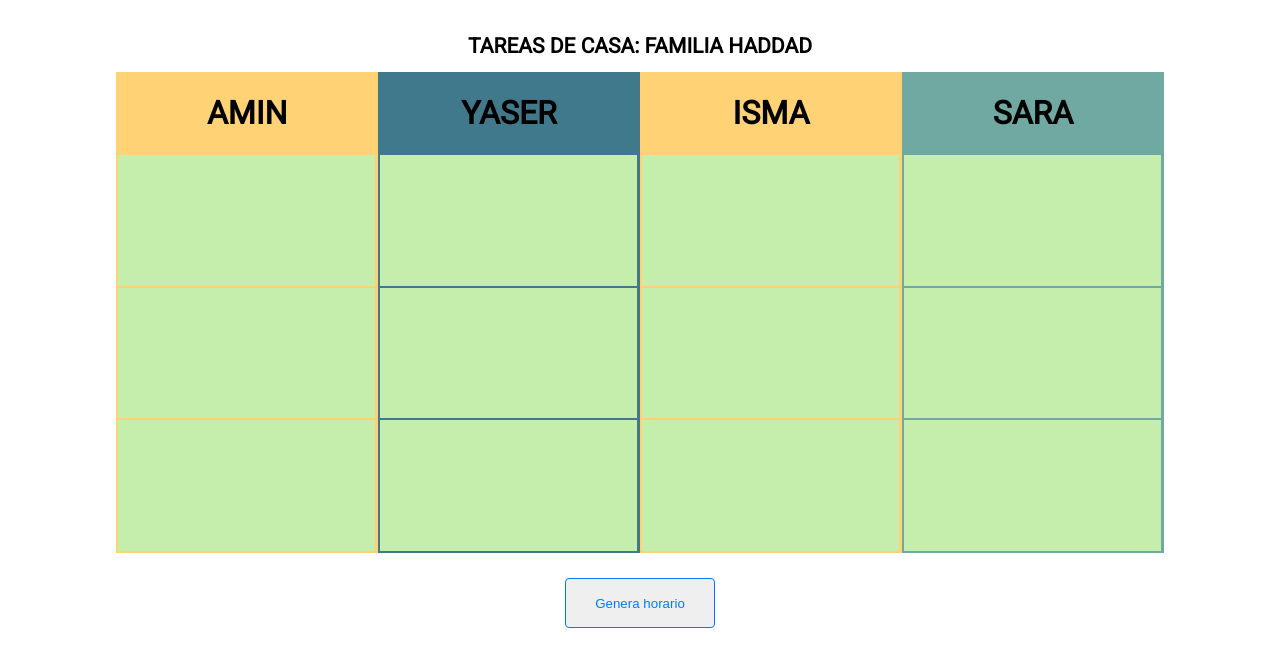
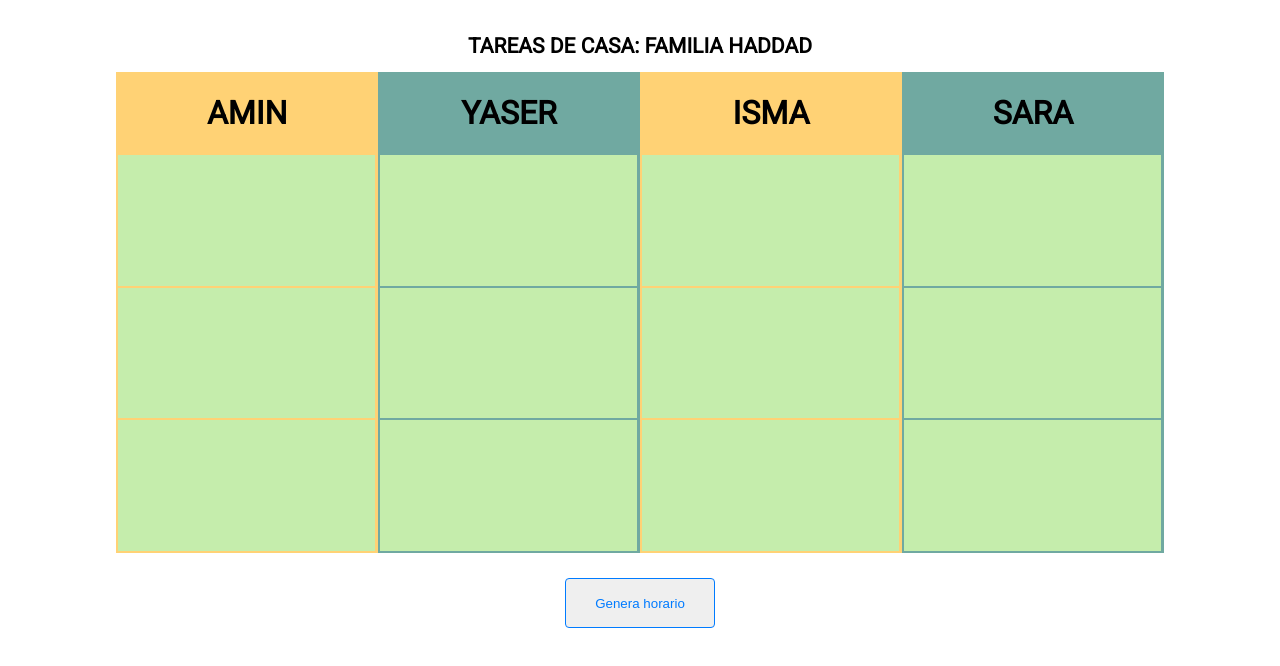
Before and after one commit to yaseerhee/TareasCasa, a plain HTML site: page index.html in a window 1280 px wide. Drawn offline with Linux system fonts and the light colour scheme.

Commit message:
Ajuste de color

```diff
--- a/css/estilos.css
+++ b/css/estilos.css
@@ -29,7 +29,7 @@ html{
 }
 
 .contenedorYaser{
-    background-color: #40798c;
+    background-color: #70a9a1;
 }
 .contenedorIsma{
     background-color: #ffd275;
```
